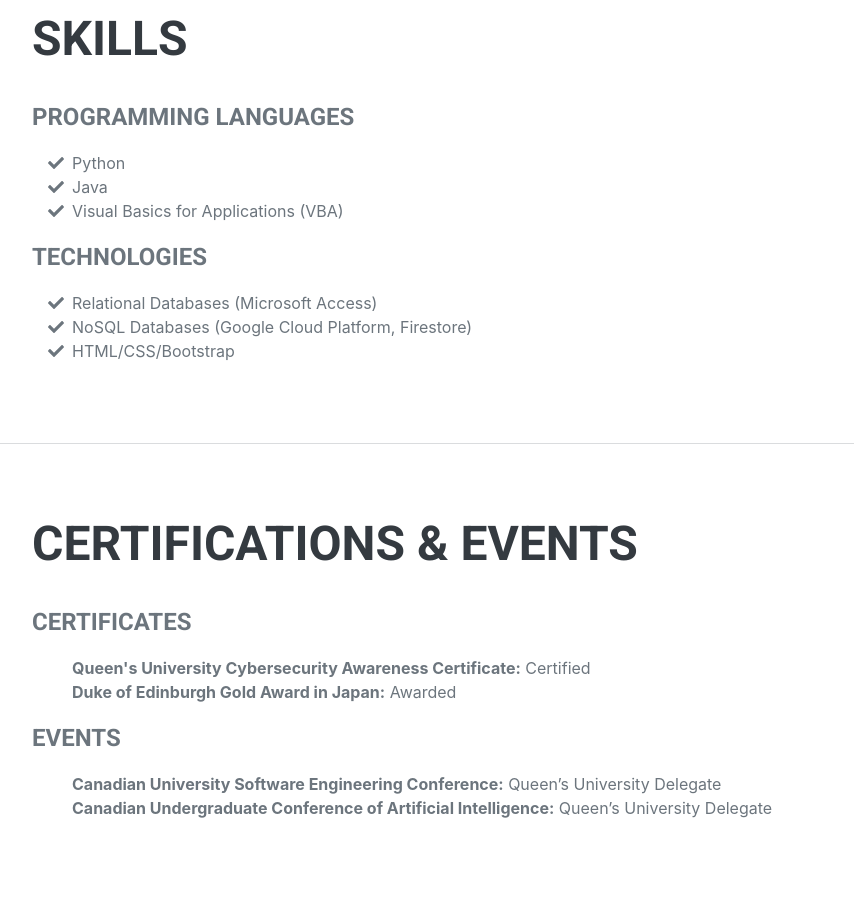
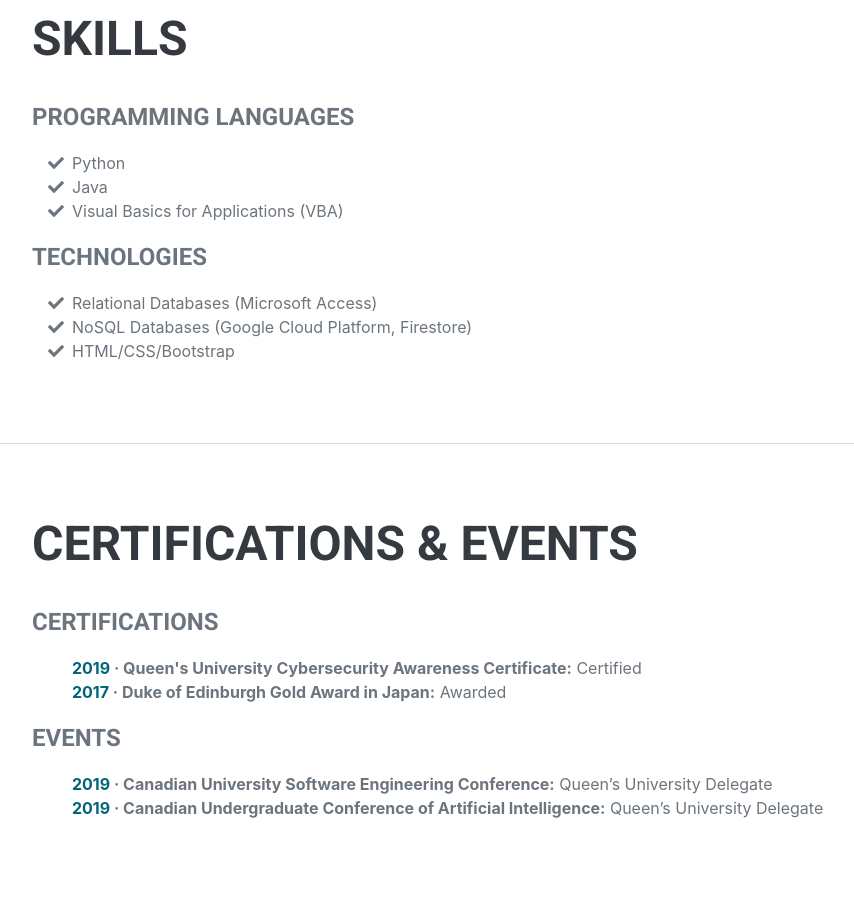
Before and after one commit to pradnyaputra/pradnyaputra.github.io, a plain HTML site: page index.html in a window 1280 px wide. Shown: the part 3810-4710 px from the top of the page, without its empty margins (336-1190 px from the left). Drawn offline with nearby package versions, Linux system fonts and the light colour scheme; a web font is replaced by a local one.

Commit message:
updated certification layout

```diff
--- a/index.html
+++ b/index.html
@@ -144,7 +144,7 @@
                             <div>
                               <div class="text-primary mb-3"><b>Sept 2017 - April 2022 (Expected)</b></div>
                               <ul>
-                                <li>Object Oriented Design · Data Structures · Algorithms</li>
+                                <li>Object Oriented Design <b>·</b> Data Structures <b>·</b> Algorithms</li>
                                 <li>Dean's Honour List 2020-2021</li>
                               </ul>
                             </div>
@@ -158,7 +158,7 @@
                             <div>
                               <div class="text-primary mb-3"><b>Aug 2015- Jun 2017</b></div>
                               <ul>
-                                <li><b>Higher Level:</b> Computer Science · Information Technology in a Global Society (ITGS) · Biology</li>
+                                <li><b>Higher Level:</b> Computer Science <b>·</b> Information Technology in a Global Society (ITGS) <b>·</b> Biology</li>
                               </ul>
                             </div>
                         </div>
@@ -238,23 +238,23 @@
             <section class="resume-section" id="certifications">
                 <div class="resume-section-content">
                     <h2 class="mb-4">Certifications & Events</h2>
-                    <div class="subheading mb-3">Certificates</div>
+                    <div class="subheading mb-3">Certifications</div>
                     <ul class="fa-ul mb-3">
                         <li>
-                            <b>Queen's University Cybersecurity Awareness Certificate:</b> Certified
+                            <b class="text-primary">2019</b><b> · Queen's University Cybersecurity Awareness Certificate:</b> Certified
                         </li>
                         <li>
-                            <b>Duke of Edinburgh Gold Award in Japan:</b> Awarded
+                            <b class="text-primary">2017</b><b> · Duke of Edinburgh Gold Award in Japan:</b> Awarded
                         </li>
                       </ul>
                         <div class="subheading mb-3">Events</div>
                         <ul class="fa-ul mb-3">
-                        <li>
-                            <b>Canadian University Software Engineering Conference:</b> Queen’s University Delegate
-                        </li>
-                        <li>
-                            <b>Canadian Undergraduate Conference of Artificial Intelligence:</b> Queen’s University Delegate
-                        </li>
+                          <li>
+                            <b class="text-primary">2019</b><b> · Canadian University Software Engineering Conference:</b> Queen’s University Delegate
+                          </li>
+                          <li>
+                            <b class="text-primary">2019</b><b> · Canadian Undergraduate Conference of Artificial Intelligence:</b> Queen’s University Delegate
+                          </li>
                     </ul>
                 </div>
             </section>
```
